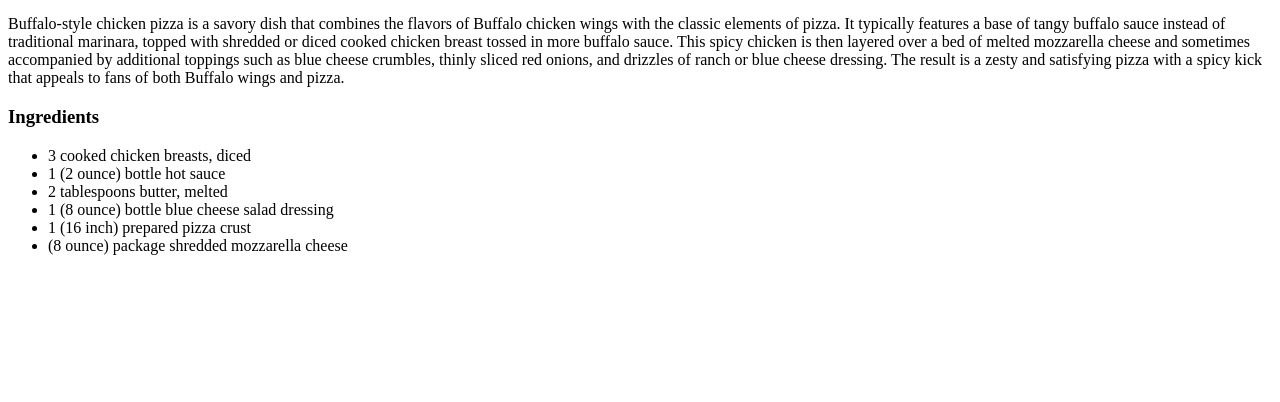
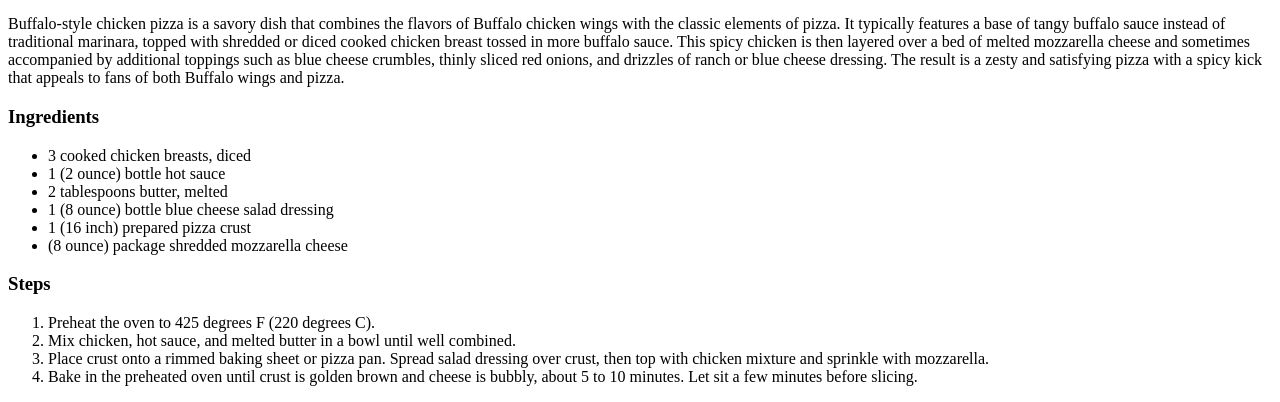
Before and after one commit to 5iker/odin-recipes, a plain HTML site: page recipes/buffalo-chicken-pizza.html in a window 1280 px wide. Shown: the part 628-1030 px from the top of the page. Before the commit the page ends 899 px from the top, so only its background shows below. Drawn offline with Linux system fonts and the light colour scheme.

Commit message:
final edit on this recipe. added the steps to make the recipe

```diff
--- a/recipes/buffalo-chicken-pizza.html
+++ b/recipes/buffalo-chicken-pizza.html
@@ -32,6 +32,16 @@
 
     </ul>
 
+    <h3>Steps</h3>
+
+    <ol>
+        <li>Preheat the oven to 425 degrees F (220 degrees C).</li>
+        <li>Mix chicken, hot sauce, and melted butter in a bowl until well combined.</li>
+        <li>Place crust onto a rimmed baking sheet or pizza pan. Spread salad dressing over crust, then top with chicken mixture and sprinkle with mozzarella.</li>
+        <li>Bake in the preheated oven until crust is golden brown and cheese is bubbly, about 5 to 10 minutes. Let sit a few minutes before slicing.</li>
+
+    </ol>
+
 
 
 </body>
```
